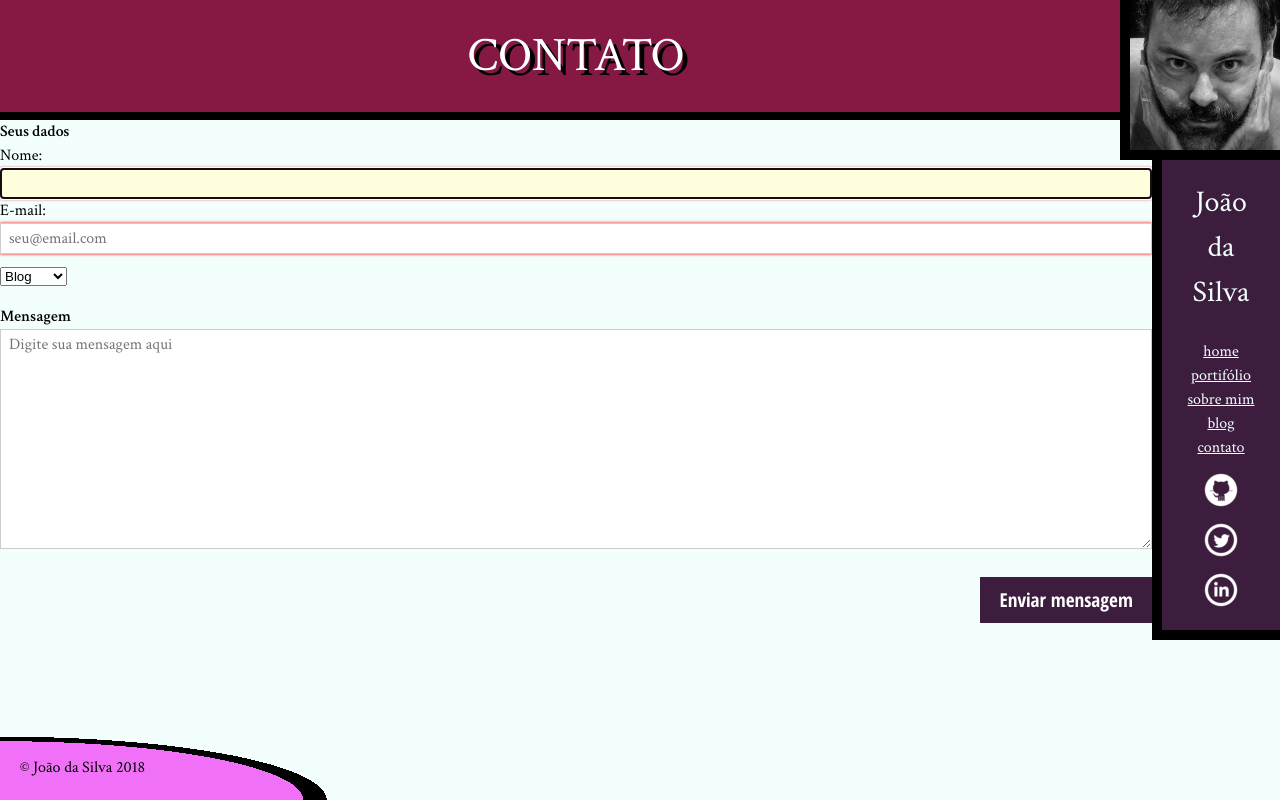
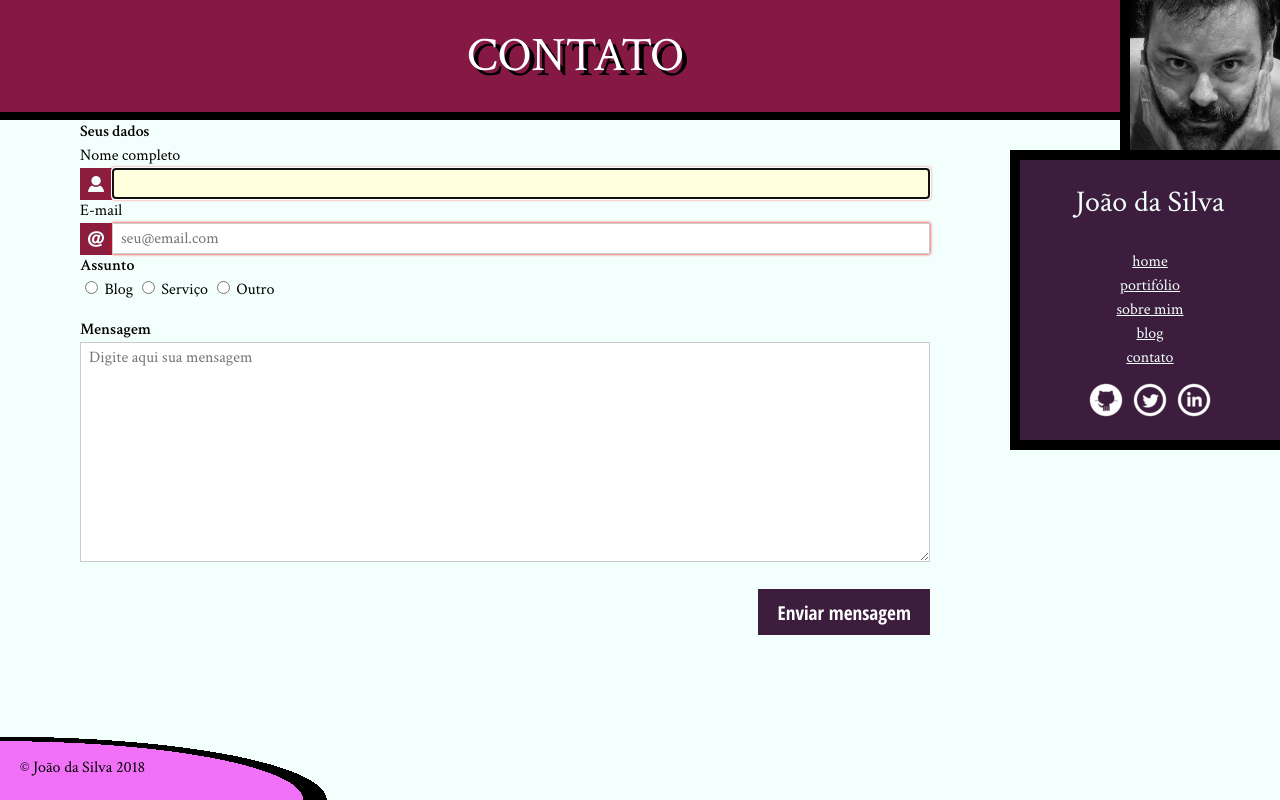
Before and after one commit to mcavalheiro/study-alura-html-css, a plain HTML site: page projeto/contato.html in a window 1280 px wide. Drawn offline with Linux system fonts and the light colour scheme.

Commit message:
learning calc css

```diff
--- a/projeto/contato.html
+++ b/projeto/contato.html
@@ -16,25 +16,32 @@
             <form>
                     <fieldset>
                         <legend>Seus dados</legend>
-                    <label>Nome:
-                        <input type="text" name="nome-contato" required autofocus pattern="[A-Za-z]{4,}" title="O nome precisa ter pelo menos 4 caracteres.">
+                        <label for="nome" class="com-icone">Nome completo</label>
+                        <input id="nome" type="text" name="nome" required autofocus pattern="[A-Za-z ']{4,}" title="O nome precisa ter pelo menos 4 caracteres">
+                        <label for="email" class="com-icone">E-mail</label>
+                        <input id="email" type="email" name="email" required placeholder="seu@email.com">
+                    </fieldset>
+                    <fieldset>
+                        <legend>Assunto</legend>
+                        <label>
+                            <input type="radio" name="assunto" value="Blog">
+                            Blog
                         </label>
-                    <label>E-mail:
-                        <input type="email" name="email-contato" required placeholder="seu@email.com">
+                        <label>
+                            <input type="radio" name="assunto" value="Serviço">
+                            Serviço
                         </label>
+                        <fieldset>
+                            <input type="radio" name="assunto" value="Outro" id="outro">
+                            <label for="outro">
+                                Outro
+                            </label>
+                            <input type="text" name="outro-assunto">
                         </fieldset>
-
-                <select name="assunto">
-                    <option value="Blog">Blog</option>
-                    <option value="Serviço">Serviço</option>
-                    <option value="Outro">Outro</option>
-                </select>
-
-                <fieldset>
+                    </fieldset>
                     <label for="mensagem">Mensagem</label>
-                    <textarea name="msg" id="mensagem" cols="60" rows="10" placeholder="Digite sua mensagem aqui"></textarea>
+                    <textarea id="mensagem" name="mensagem" cols="60" rows="10" placeholder="Digite aqui sua mensagem"></textarea>
                     <button type="submit">Enviar mensagem</button>
-                </fieldset>
                 </form>
 
         </main>
--- a/projeto/css/contato.css
+++ b/projeto/css/contato.css
@@ -1,13 +1,17 @@
+form{
+    padding-left: 5em;
+    padding-right: 5em;
+}
+
 legend,
 label[for="mensagem"] {
     font-weight: bold;
     margin-top: 1em;
 }
-
-label[for] {
+label[for],
+button {
     display: block;
 }
-
 input[type="text"],
 input[type="email"],
 textarea {
@@ -18,28 +22,6 @@ textarea {
     box-sizing: border-box;
     border: 1px solid #ccc;
 }
-
-fieldset > fieldset {
-    display: inline;
-}
-
-label[for="outro"] {
-    display: inline;
-}
-
-input[name="outro-assunto"] {
-    width: auto;
-}
-
-input:focus,
-textarea:focus {
-    background-color: #FFD;
-}
-
-input:invalid {
-    box-shadow: 0 0 3px red;
-}
-
 button {
     border: 0;
     padding: .5em 1em;
@@ -49,14 +31,64 @@ button {
     font-size: 1.2em;
     margin-left: auto;
     margin-top: 1em;
-    display: block;
 }
-
-button:hover,
+input:invalid {
+    box-shadow: 0 0 3px red;
+}
+input:focus,
+textarea:focus {
+    background-color: #FFD;
+}
 button:focus {
     background-color: #8C1D3D;
 }
+fieldset > fieldset {
+    display: inline;
+}
+label[for="outro"] {
+    display: inline;
+}
+input[name="outro-assunto"] {
+    width: auto;
+}
+input[value="Outro"] ~ input {
+    display: none;
+}
+input[value="Outro"]:checked ~ input {
+    display: inline;
+}
 
-select {
-    margin-top: 1em;
+label[for="nome"]{
+    position: relative;
 }
+
+.com-icone::after {
+    content: ''; /* não podemos esquecer do content! */
+    width: 2em;
+    height: 2em;
+    background-color: #8C1D3D;
+    background-size: 50% 50%; /* para a imagem ter 1em x 1em */
+    background-position: center;
+    background-repeat: no-repeat;
+    position: absolute;
+    top: 100%;
+    left: 0;
+}
+
+.com-icone {
+    position: relative;
+}
+
+.com-icone + input {
+    position: relative;
+    left: 2em;
+    width: calc(100% - 2em);
+}
+
+.com-icone[for="nome"]::after {
+    background-image: url(../img/usuario.png);
+}
+
+.com-icone[for="email"]::after {
+    background-image: url(../img/email.png);
+}
--- a/projeto/css/index.css
+++ b/projeto/css/index.css
@@ -352,5 +352,5 @@ footer p {
     top: 0;
     right: 0;
     transform-origin: 0 0;
-    transform: translate(7.5754em, -3.4749em) rotate(45deg);
+    transform: translate(calc(.707 * (4.5em - 100%) + 100%), calc(-.707 * 4.5em)) rotate(45deg);
 }
--- a/projeto/css/site.css
+++ b/projeto/css/site.css
@@ -11,7 +11,7 @@ body {
 
 main {
     float: left;
-    width: 90%;
+    width: calc(100% - 0.9 * 300px);
     padding-bottom: 80px;
 }
 
@@ -30,6 +30,7 @@ main a:hover {
     border-bottom: .5rem solid #000;
     text-transform: uppercase;
     text-shadow: 5px 5px #000;
+    width: 110%;
 }
 
 .conteudo-pagina a {
@@ -75,7 +76,7 @@ p {
     text-align: center;
     float: right;
     clear: right;
-    width: 10%;
+    width: calc(0.9 * 300px);
     box-sizing: border-box;
     border-left: 10px solid;
     border-bottom: 10px solid;
```
Also changed, not shown: projeto/img/email.png (added), projeto/img/eu-ico-small.png (added), projeto/img/usuario.png (added). Lines whose indentation alone changed are shown as unchanged.
